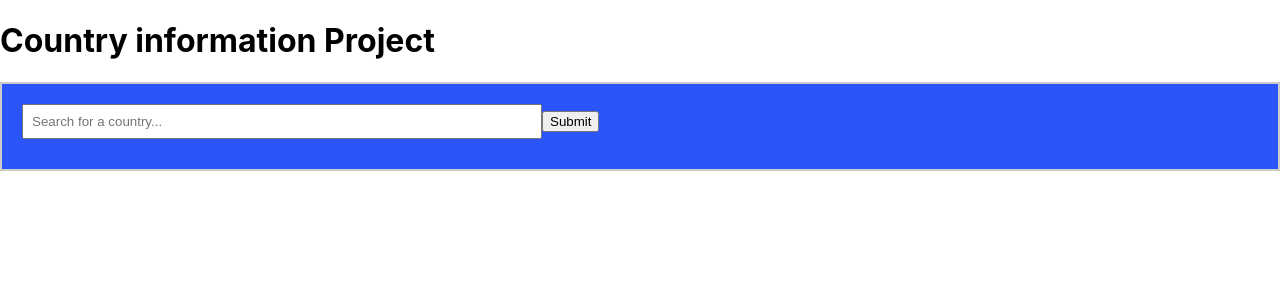
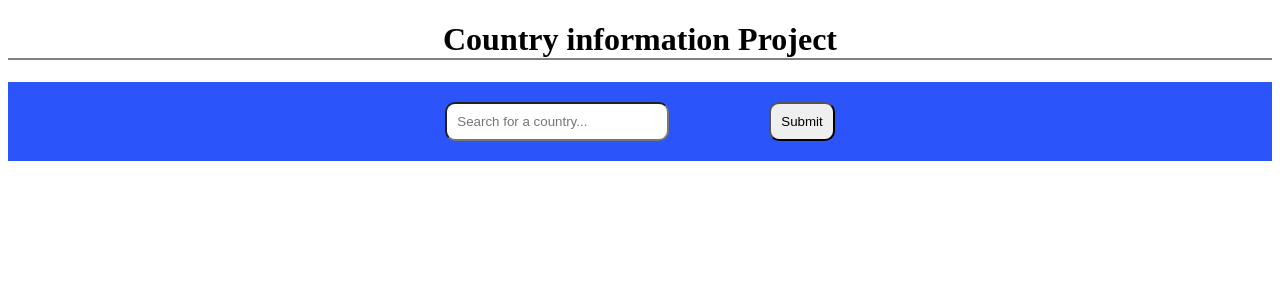
Before and after one commit to catwhitmer/country-project, a React (Create React App) app: page / in a window 1280 px wide. Shown: the top 300 px of the page. Built offline with nearby package versions, Linux system fonts and the light colour scheme.

Commit message:
added CSS to the form and panels

```diff
--- a/src/index.css
+++ b/src/index.css
@@ -1,57 +1,58 @@
-body {
-  margin: 0;
-  font-family: -apple-system, BlinkMacSystemFont, "Segoe UI", "Roboto", "Oxygen",
-    "Ubuntu", "Cantarell", "Fira Sans", "Droid Sans", "Helvetica Neue",
-    sans-serif;
-  -webkit-font-smoothing: antialiased;
-  -moz-osx-font-smoothing: grayscale;
+.projectName {
+  display: flex;
+  justify-content: center;
+  border-bottom: 2px solid gray;
 }
 
-code {
-  font-family: source-code-pro, Menlo, Monaco, Consolas, "Courier New",
-    monospace;
+.container {
+  background-color: lightgray;
 }
 
 .form {
+  display: flex;
+  justify-content: center;
   background-color: rgb(43, 84, 251);
   padding: 20px;
-  border: 2px solid #ccc;
 }
 
 .searchBar {
-  width: 500px;
-  padding: 8px;
-  margin-bottom: 10px;
+  width: 200px;
+  display: flex;
+  padding: 10px;
+  margin-right: 100px;
+  border-radius: 10px;
 }
 
-.searchButton {
-  padding: 8px 16px;
-  background-color: #007bff;
-  color: #fff;
-  border: none;
-  cursor: pointer;
+.button {
+  display: flex;
+  padding: 10px;
+  border-radius: 10px;
 }
 
 .panelContainer {
+  height: 100%;
   display: flex;
   flex-direction: row;
+  justify-content: center;
 }
 
 .firstPanel {
-  border: 2px solid #ccc;
-  padding: 10px;
-  margin-bottom: 10px;
+  background: whitesmoke;
+  border: 2px solid lightgray;
+  margin: 20px;
+  padding: 20px;
 }
 
 .secondPanel {
   display: flex;
   flex-direction: column;
+  background: whitesmoke;
   border: 2px solid #ccc;
-  padding: 10px;
-  margin-bottom: 10px;
+  margin: 20px;
+  padding: 20px;
 }
 
-.flag {
-  max-width: 100%;
-  max-height: 200px;
+.image {
+  max-width: 300px;
+  max-height: 100px;
 }
```
